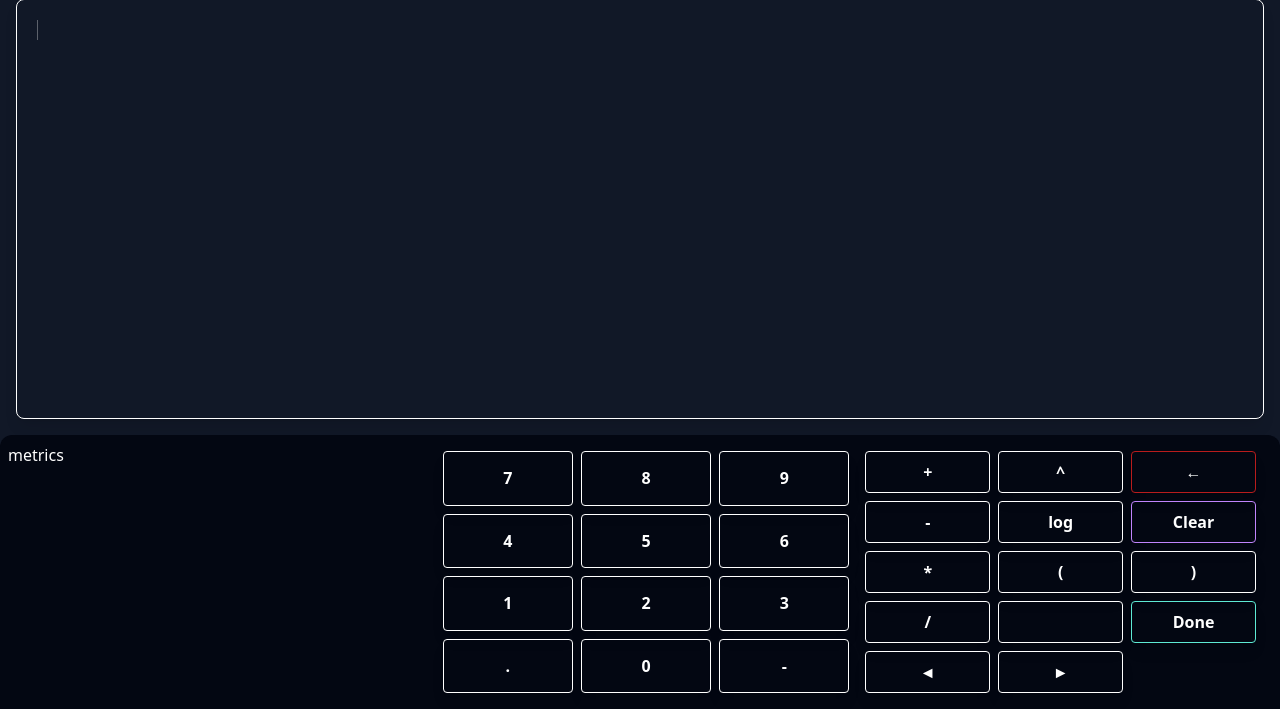
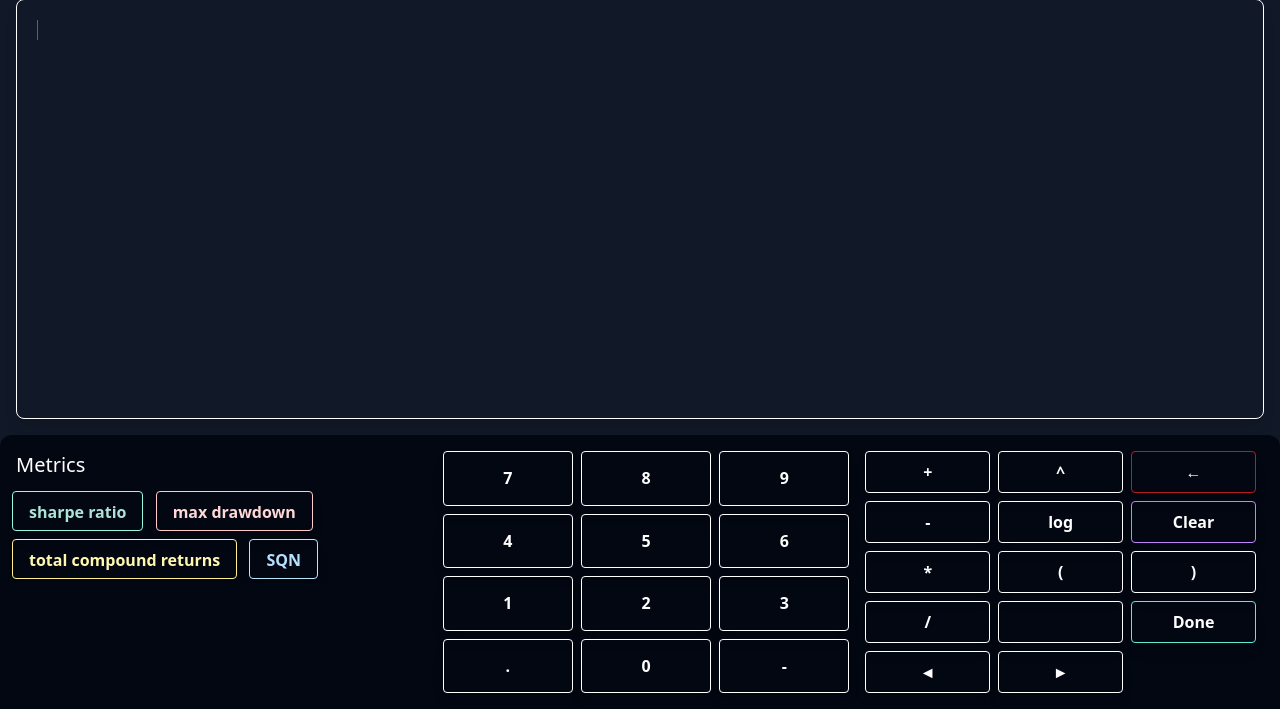
Before and after one commit to jodhangill/Quanet, a Flask app: page /fitness in a window 1280 px wide. Shown: the part 91-800 px from the top of the page. Run offline with Flask 3, Linux system fonts and the light colour scheme.

Commit message:
Add base metrics to calculator

```diff
--- a/static/css/output.css
+++ b/static/css/output.css
@@ -643,6 +643,10 @@
   display: grid;
 }
 
+.h-10 {
+  height: 2.5rem;
+}
+
 .h-5 {
   height: 1.25rem;
 }
@@ -711,8 +715,20 @@
   justify-content: space-between;
 }
 
+.overflow-x-auto {
+  overflow-x: auto;
+}
+
 .overflow-y-hidden {
   overflow-y: hidden;
+}
+
+.overflow-x-scroll {
+  overflow-x: scroll;
+}
+
+.whitespace-nowrap {
+  white-space: nowrap;
 }
 
 .break-words {
@@ -758,6 +774,31 @@
 .border-white {
   --tw-border-opacity: 1;
   border-color: rgb(255 255 255 / var(--tw-border-opacity));
+}
+
+.border-teal-200 {
+  --tw-border-opacity: 1;
+  border-color: rgb(153 246 228 / var(--tw-border-opacity));
+}
+
+.border-red-200 {
+  --tw-border-opacity: 1;
+  border-color: rgb(254 202 202 / var(--tw-border-opacity));
+}
+
+.border-yellow-100 {
+  --tw-border-opacity: 1;
+  border-color: rgb(254 249 195 / var(--tw-border-opacity));
+}
+
+.border-yellow-200 {
+  --tw-border-opacity: 1;
+  border-color: rgb(254 240 138 / var(--tw-border-opacity));
+}
+
+.border-sky-200 {
+  --tw-border-opacity: 1;
+  border-color: rgb(186 230 253 / var(--tw-border-opacity));
 }
 
 .bg-blue-500 {
@@ -859,6 +900,31 @@
 .text-white {
   --tw-text-opacity: 1;
   color: rgb(255 255 255 / var(--tw-text-opacity));
+}
+
+.text-blue-200 {
+  --tw-text-opacity: 1;
+  color: rgb(191 219 254 / var(--tw-text-opacity));
+}
+
+.text-teal-100 {
+  --tw-text-opacity: 1;
+  color: rgb(204 251 241 / var(--tw-text-opacity));
+}
+
+.text-red-100 {
+  --tw-text-opacity: 1;
+  color: rgb(254 226 226 / var(--tw-text-opacity));
+}
+
+.text-yellow-100 {
+  --tw-text-opacity: 1;
+  color: rgb(254 249 195 / var(--tw-text-opacity));
+}
+
+.text-sky-100 {
+  --tw-text-opacity: 1;
+  color: rgb(224 242 254 / var(--tw-text-opacity));
 }
 
 .shadow-lg {
@@ -1098,6 +1164,10 @@
     grid-column: span 1 / span 1;
   }
 
+  .md\:block {
+    display: block;
+  }
+
   .md\:grid {
     display: grid;
   }
@@ -1112,6 +1182,10 @@
 
   .md\:grid-cols-3 {
     grid-template-columns: repeat(3, minmax(0, 1fr));
+  }
+
+  .md\:whitespace-normal {
+    white-space: normal;
   }
 }
 
--- a/static/js/calculator.js
+++ b/static/js/calculator.js
@@ -1,3 +1,4 @@
+//TODO line breaks
 let outputDisplayData = [["", null]]; // [text:string, width:float]
 let caretIndex = 0;
 let lastWidth = 0;
@@ -36,7 +37,7 @@
     }
     // Update display output element
     let output = document.getElementById('output');
-    output.innerText = outputStr;
+    output.innerHTML = outputStr;
 }
 
 function backspace() {
@@ -69,7 +70,7 @@
     caretIndex = 0;
     // Update display output element
     let output = document.getElementById('output');
-    output.innerText = outputStr;
+    output.innerHTML = outputStr;
 }
 
 function addText(text) {
@@ -108,6 +109,14 @@
     else if (id == 'done') {
         window.location.href = '/configurator';
     }
+    else if (event.target.classList.contains('metric')) {
+        const computedStyle = window.getComputedStyle(event.target);
+        const color = computedStyle.color;
+
+        console.log(color)
+        const element = `<span style="color: ${color};">[${event.target.innerText}]</span>`
+        addText(element);
+    }
     else {
         addText(event.target.innerText);
     }
@@ -121,7 +130,7 @@
 }
 
 function setClickHandlers() {
-    const buttonContainer = document.getElementById('keyboard');
+    const buttonContainer = document.getElementById('calcPad');
 
     // Get all calculator buttons
     const buttons = buttonContainer.getElementsByTagName('button');
--- a/templates/fitness-calculator.html
+++ b/templates/fitness-calculator.html
@@ -4,14 +4,20 @@
 <script src="{{ url_for('static', filename='js/calculator.js') }}"></script>
 <div id="calculator" class="absolute bottom-0  w-full overflow-y-hidden">
     <div id="displayContainer" class="content-center p-4">
-        <div id="display" class="animate__animated animate__fadeInDown animate__faster bg-gray-900 border border-white p-5 rounded-lg shadow-lg h-full">
-            <span id="output" class="break-words max-w-full"></span>
+        <div id="display" class="animate__animated animate__fadeInDown animate__faster flex whitespace-nowrap bg-gray-900 border border-white p-5 rounded-lg h-full shadow-lg">
+            <span id="output"></span>
             <div id="caret" class="absolute animate__animated animate__flash forever w-px h-5 bg-white"></div>
         </div>
     </div>
     <div id="calcPad" class="animate__animated animate__fadeInUp animate__faster rounded-t-xl bg-gray-950 md:grid md:grid-cols-3">
         <div id="metrics" class="md:col-span-1 p-2">
-            metrics
+            <h2 class="text-xl p-2">Metrics</h2>
+            <div class="flex overflow-x-auto whitespace-nowrap md:block md:whitespace-normal">
+                <button class="metric h-10 m-1  border-teal-200" style="color: rgb(173, 227, 216);">sharpe ratio</button>
+                <button class="metric h-10 m-1 border-red-200" style="color: rgb(255, 215, 215);">max drawdown</button>
+                <button class="metric h-10 m-1 border-yellow-200" style="color: rgb(255, 248, 174);">total compound returns</button>
+                <button class="metric h-10 m-1 border-sky-200" style="color: rgb(181, 225, 255);">SQN</button>
+            </div>
         </div>
         <div id="keyboard" class="col-span-2 grid grid-cols-2 p-3">
             <div id="numpad" class="col-span-1 grid grid-cols-3">
```
